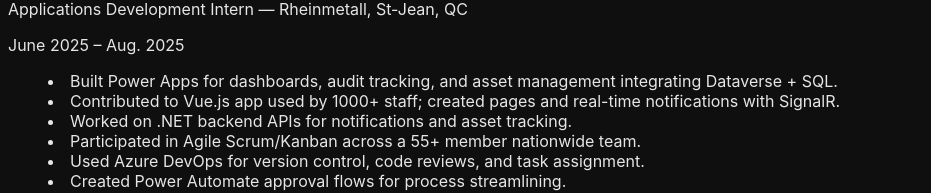
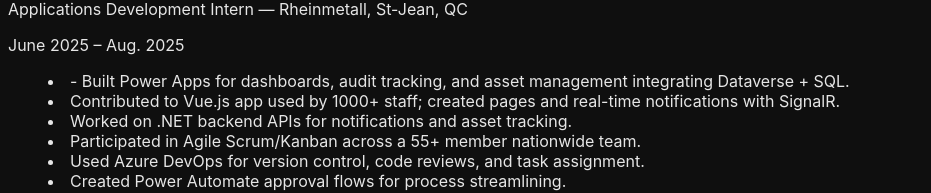
Before and after one commit to PranjwalS/portfolio, a React (Vite) app: page /experience in a window 1280 px wide. Shown: the part 141-334 px from the top of the page, without its empty margins (0-931 px from the left). Built offline with nearby package versions, Linux system fonts and the light colour scheme.

Commit message:
been busy with school

```diff
--- a/src/pages/Experience.tsx
+++ b/src/pages/Experience.tsx
@@ -8,7 +8,7 @@
     location: "Rheinmetall, St-Jean, QC",
     duration: "June 2025 – Aug. 2025",
     bullets: [
-      "Built Power Apps for dashboards, audit tracking, and asset management integrating Dataverse + SQL.",
+      "- Built Power Apps for dashboards, audit tracking, and asset management integrating Dataverse + SQL.",
       "Contributed to Vue.js app used by 1000+ staff; created pages and real-time notifications with SignalR.",
       "Worked on .NET backend APIs for notifications and asset tracking.",
       "Participated in Agile Scrum/Kanban across a 55+ member nationwide team.",
```
